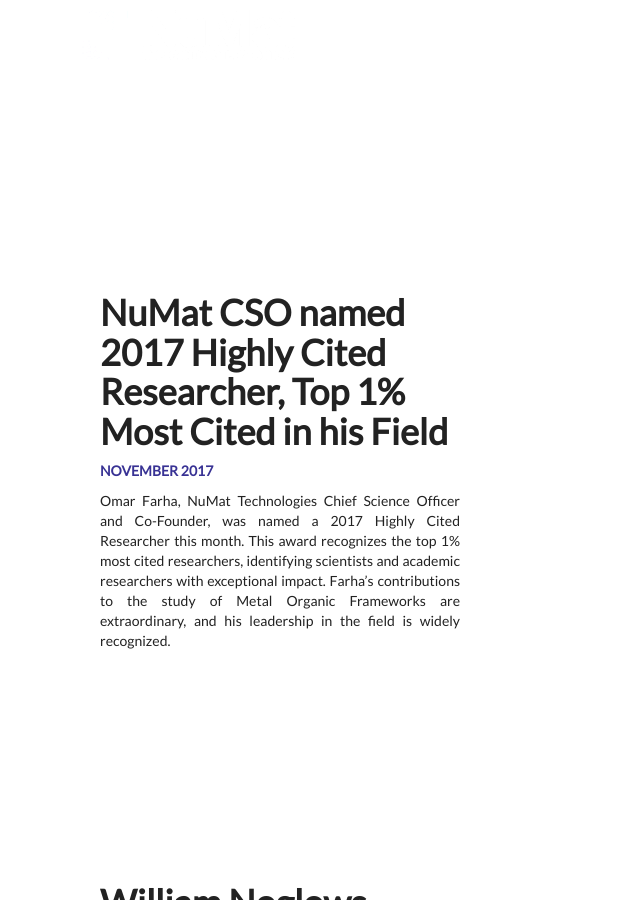
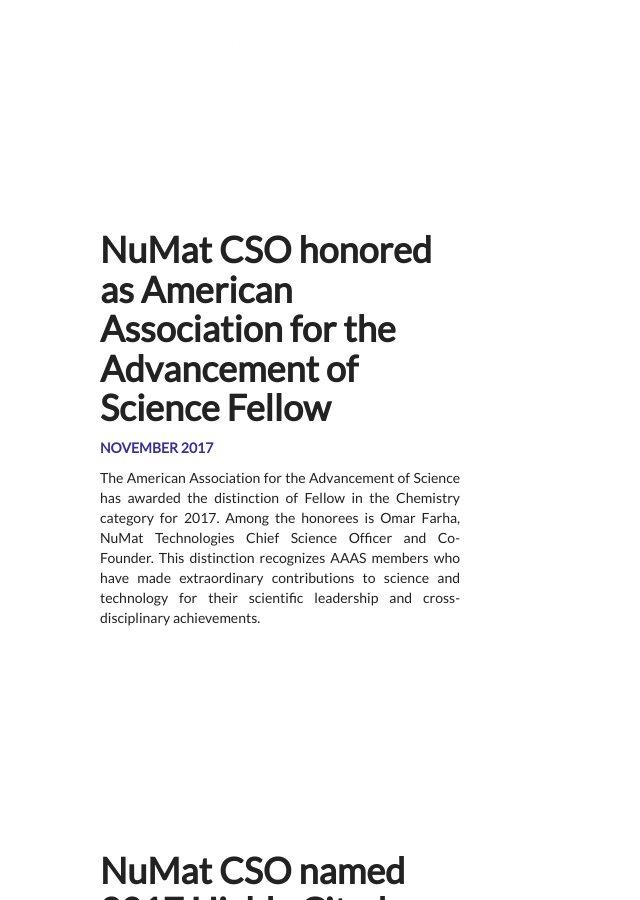
Before and after one commit to numat/numat.github.io, a Jekyll site: the page built from news.html, in a window 1280 px wide and 900 px high. Shown: the whole window, without its empty margins (0-640 px from the left). Built offline with Jekyll 4.4.1, drawn with Linux system fonts in a browser that asks for light colours; nearby versions of some CDN libraries; comment, search, counter and statistics services are not loaded.

Commit message:
Added AAAS story on Omar

```diff
--- a/_data/news.yml
+++ b/_data/news.yml
@@ -1,3 +1,17 @@
+- title: NuMat CSO honored as American Association for the Advancement of Science Fellow
+  images:
+    - file: aaas_logo.png
+      height: 80
+      alt: American Assocation for Advancement of Science
+      link: https://www.aaas.org/news/2017-aaas-fellows-recognized-advancing-science?utm_source=64&utm_medium=social&utm_campaign=AAAS-%28%40aaas%29&utm_term=SciPak&utm_content=AAAS
+  date: November 2017
+  description: |
+      The American Association for the Advancement of Science has awarded the
+      distinction of Fellow in the Chemistry category for 2017. Among the
+      honorees is Omar Farha, NuMat Technologies Chief Science Officer and
+      Co-Founder. This distinction recognizes AAAS members who have made
+      extraordinary contributions to science and technology for their scientific
+      leadership and cross-disciplinary achievements.
 - title: NuMat CSO named 2017 Highly Cited Researcher, Top 1% Most Cited in his Field
   images:
     - file: highly_cited_researcher.png
```
Also changed, not shown: img/news/aaas_logo.png (added), img/news/aaas_logo@2x.png (added).
